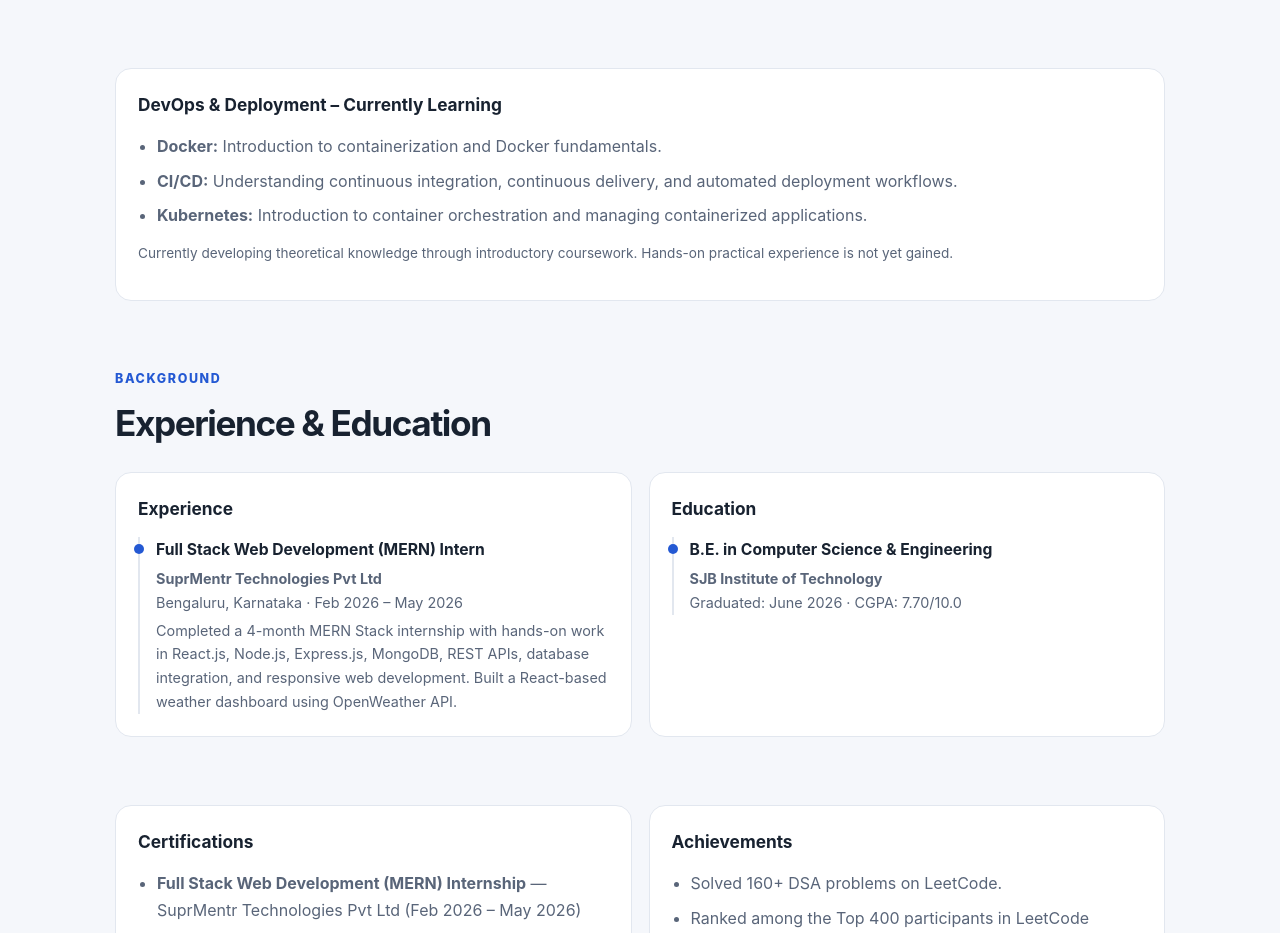
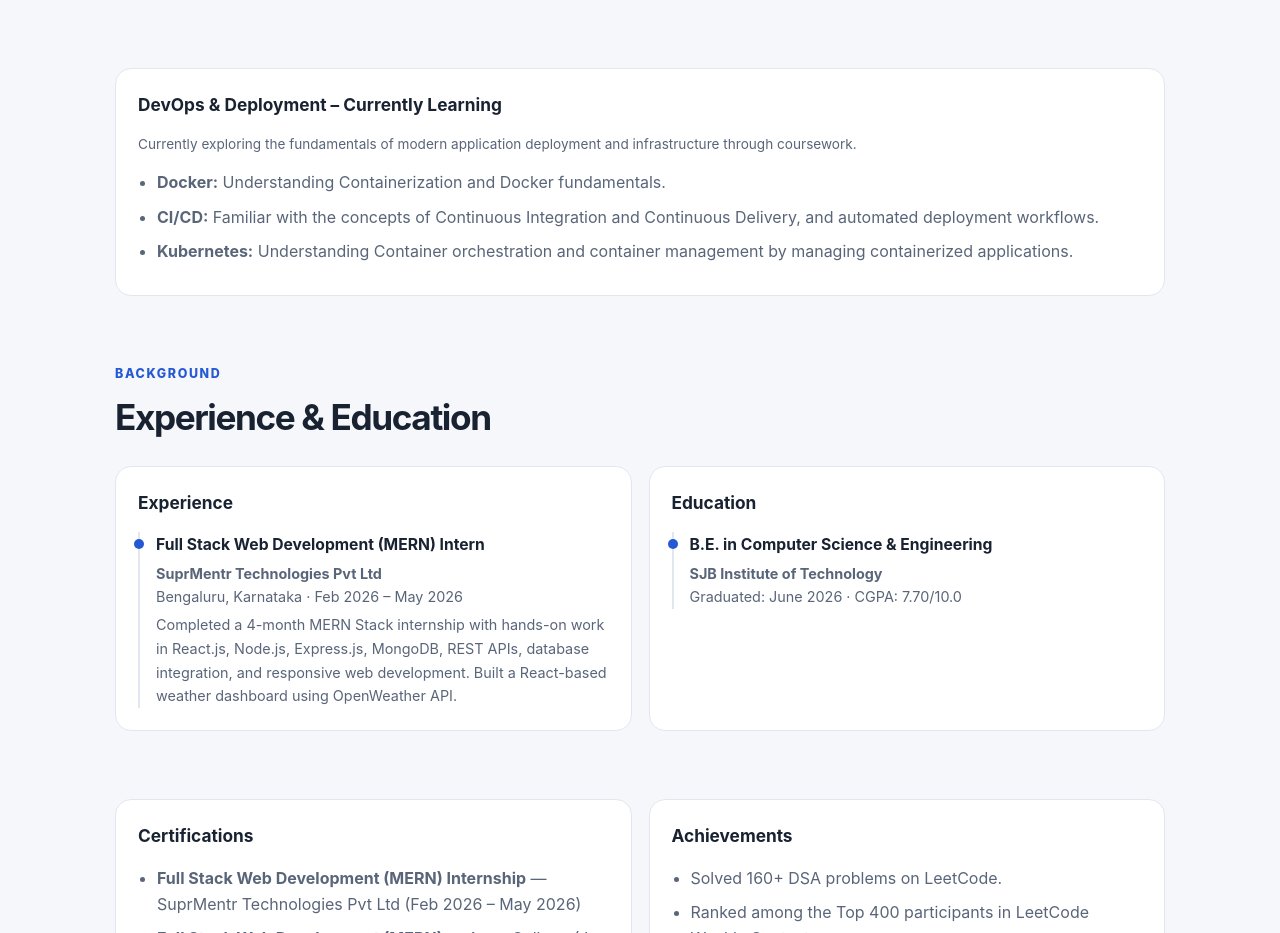
Before and after one commit to abrargreen22gmailcom/My-Portfolio, a plain HTML site: page index.html in a window 1280 px wide. Shown: the part 3403-4336 px from the top of the page. Drawn offline with Linux system fonts and the light colour scheme.

Commit message:
Updated Portfolio, DevOps content

```diff
--- a/index.html
+++ b/index.html
@@ -672,17 +672,16 @@
     <section class="wrap">
       <div class="panel">
         <h3>DevOps & Deployment – Currently Learning</h3>
+        <p style="color:var(--muted);font-size:.85rem;">
+          Currently exploring the fundamentals of modern application deployment and infrastructure through coursework.
+        </p>
         <ul class="small-list">
-          <li><strong>Docker:</strong> Introduction to containerization and Docker fundamentals.</li>
-          <li><strong>CI/CD:</strong> Understanding continuous integration, continuous delivery, and automated
-            deployment workflows.</li>
-          <li><strong>Kubernetes:</strong> Introduction to container orchestration and managing containerized
-            applications.</li>
+          <li><strong>Docker:</strong> Understanding Containerization and Docker fundamentals.</li>
+          <li><strong>CI/CD:</strong> Familiar with the concepts of Continuous Integration and Continuous Delivery, and
+            automated deployment workflows.</li>
+          <li><strong>Kubernetes:</strong> Understanding Container orchestration and container management by managing
+            containerized applications.</li>
         </ul>
-        <p style="color:var(--muted);font-size:.85rem;">
-          Currently developing theoretical knowledge through introductory coursework.
-          Hands-on practical experience is not yet gained.
-        </p>
       </div>
     </section>
 
```
